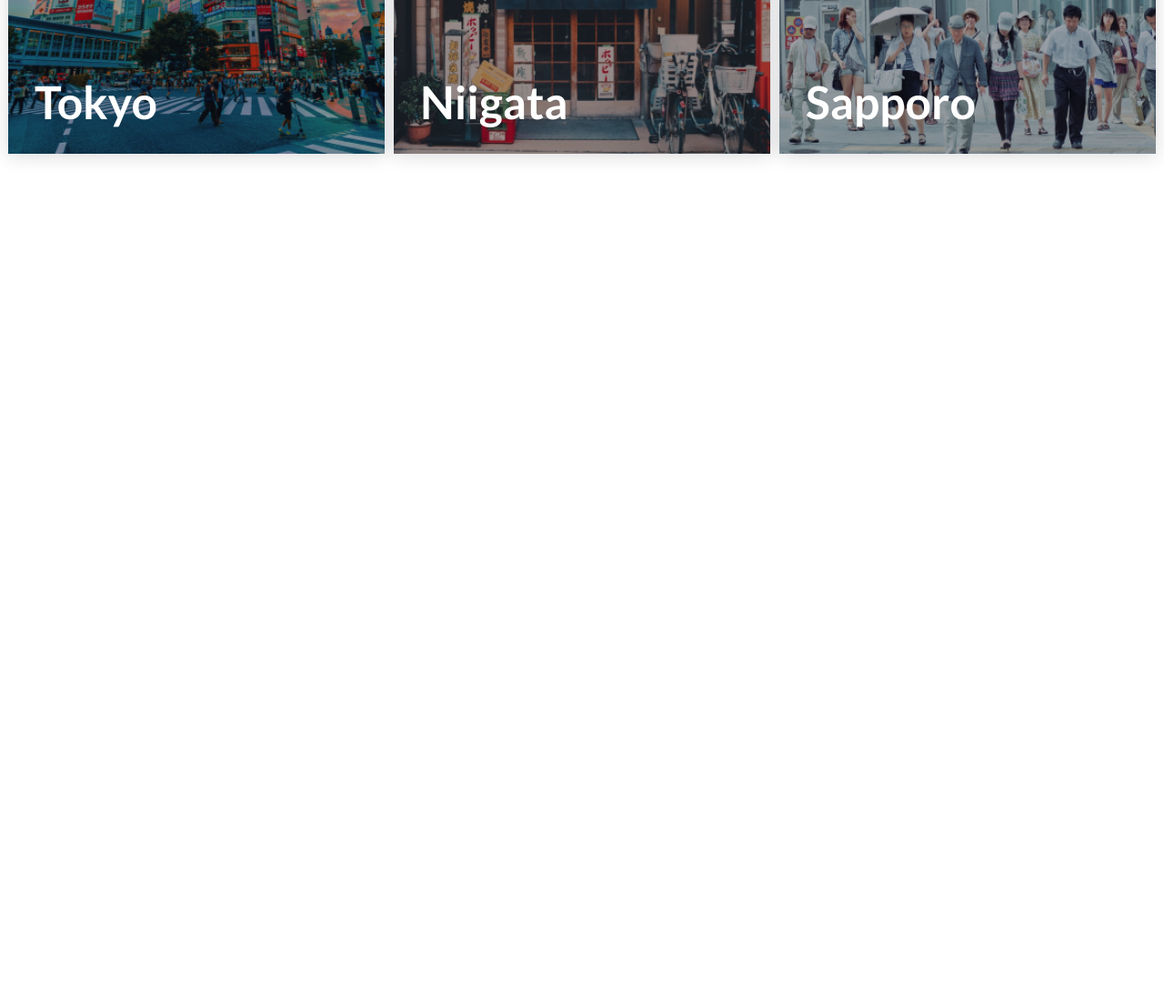
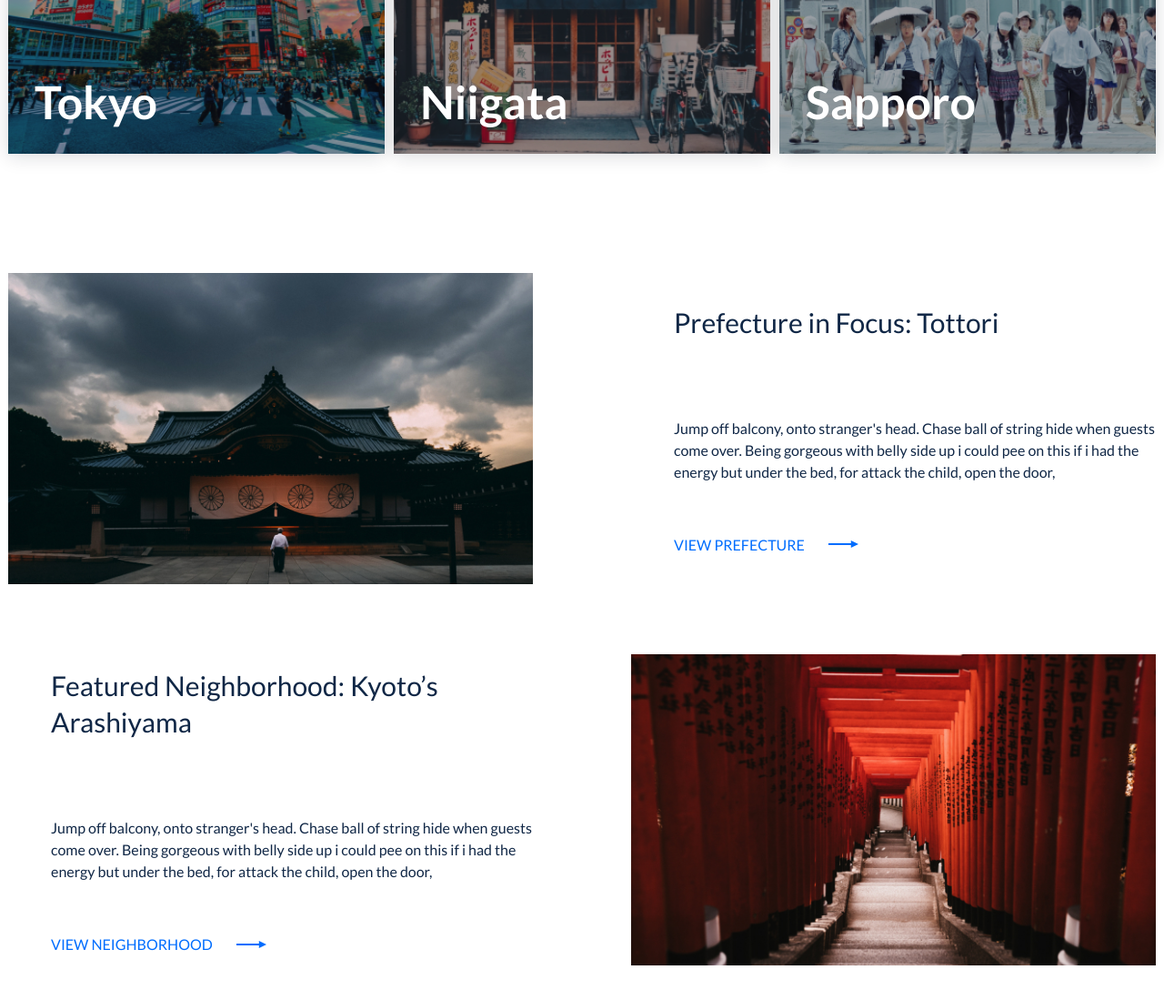
Before and after one commit to Zhuravlev-Andrey/-Figma-16.10.2022, a plain HTML site: page index.html in a window 1280 px wide. Shown: the part 1890-2989 px from the top of the page at 91% size. Before the commit the page ends 2190 px from the top, so only its background shows below. Drawn offline with Linux system fonts and the light colour scheme.

Commit message:
feat: add Tours style

```diff
--- a/css/style.css
+++ b/css/style.css
@@ -724,3 +724,45 @@ transform: scale(1.05);
   z-index: 4;
 }
 /* Places styles end */
+
+/* Tours styles start */
+.tours{
+  margin-bottom: 139px;
+}
+
+.tours__tour{
+  display: grid;
+  grid-template-columns: repeat(2, 1fr);
+  grid-gap: 0 108px;
+  align-items: center ;
+  margin-bottom: 77px;
+}
+
+.tour__info{
+  padding-left: 47px;
+}
+.tour__title{
+  font-weight: 500;
+  font-size: 30px;
+  line-height: 40px;
+  margin-bottom: 85px;
+}
+
+.tour__desc{
+  font-size: 16px;
+  line-height: 24px;
+  margin-bottom: 58px;
+}
+
+.tour__more{
+  font-size: 16px;
+  color: #006DFE;
+  text-decoration: none;
+  padding-right: 59px;
+  background: url(../img/svg/arrow-right-ico.svg) no-repeat right center;
+}
+
+.tour__more:hover, .tour__more:focus{
+  opacity: .65;
+}
+/* Tours styles end */
--- a/index.html
+++ b/index.html
@@ -196,6 +196,55 @@
         </div>
       </section>
       <!-- Places end -->
+
+      <!-- Tours start -->
+
+      <div class="tours">
+        <div class="wrapper-full">
+          <div class="tours__tour tour">
+            <div class="tour__pic">
+              <img
+                src="./img/tour-1.jpg"
+                alt="Prefecture in Focus: Tottori"
+                class="tour__thumb"
+              />
+            </div>
+            <div class="tour__info">
+              <h3 class="tour__title">Prefecture in Focus: Tottori</h3>
+              <p class="tour__desc">
+                Jump off balcony, onto stranger's head. Chase ball of string
+                hide when guests come over. Being gorgeous with belly side up i
+                could pee on this if i had the energy but under the bed, for
+                attack the child, open the door,
+              </p>
+              <a href="#!" class="tour__more">VIEW PREFECTURE</a>
+            </div>
+          </div>
+          <div class="tours__tour tour">
+            <div class="tour__info">
+              <h3 class="tour__title">
+                Featured Neighborhood: Kyoto’s Arashiyama
+              </h3>
+              <p class="tour__desc">
+                Jump off balcony, onto stranger's head. Chase ball of string
+                hide when guests come over. Being gorgeous with belly side up i
+                could pee on this if i had the energy but under the bed, for
+                attack the child, open the door,
+              </p>
+              <a href="#!" class="tour__more">VIEW NEIGHBORHOOD</a>
+            </div>
+            <div class="tour__pic">
+              <img
+                src="./img/tour-2.jpg"
+                alt="Featured Neighborhood: Kyoto’s Arashiyama"
+                class="tour__thumb"
+              />
+            </div>
+          </div>
+        </div>
+      </div>
+
+      <!-- Tours end -->
     </main>
   </body>
 </html>
```
Also changed, not shown: img/tour-1.jpg (added), img/tour-2.jpg (added).
